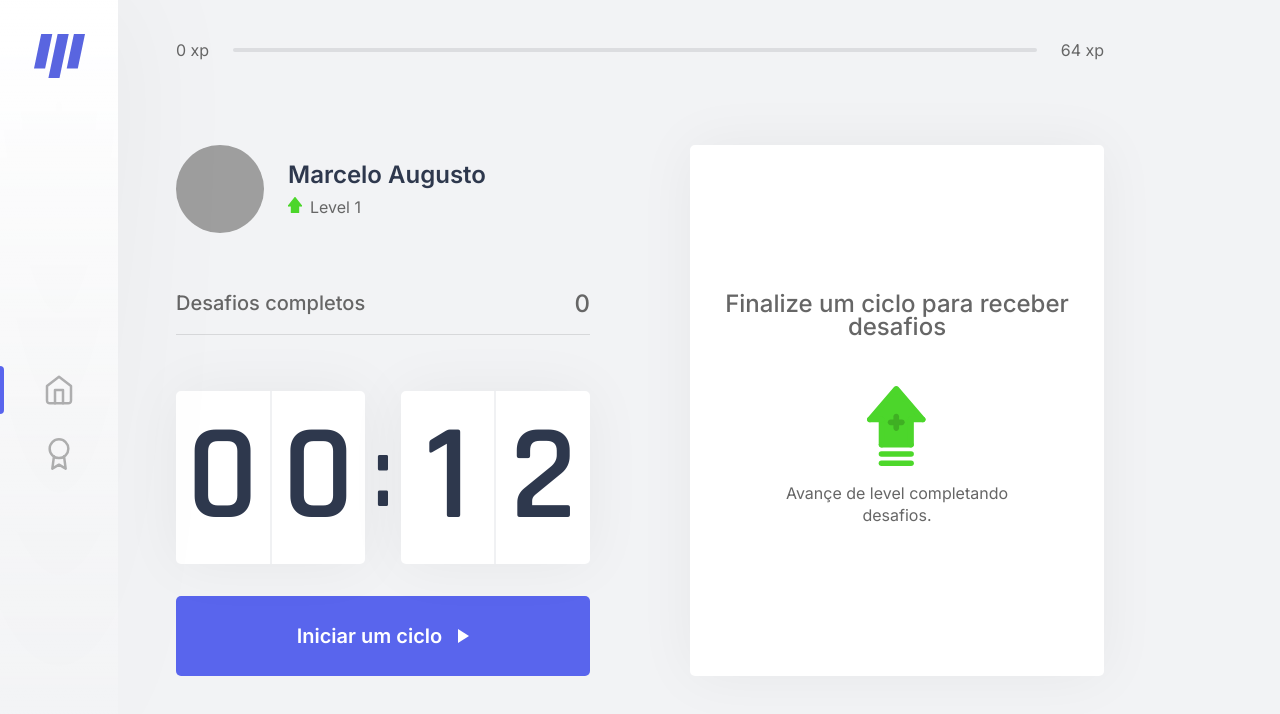
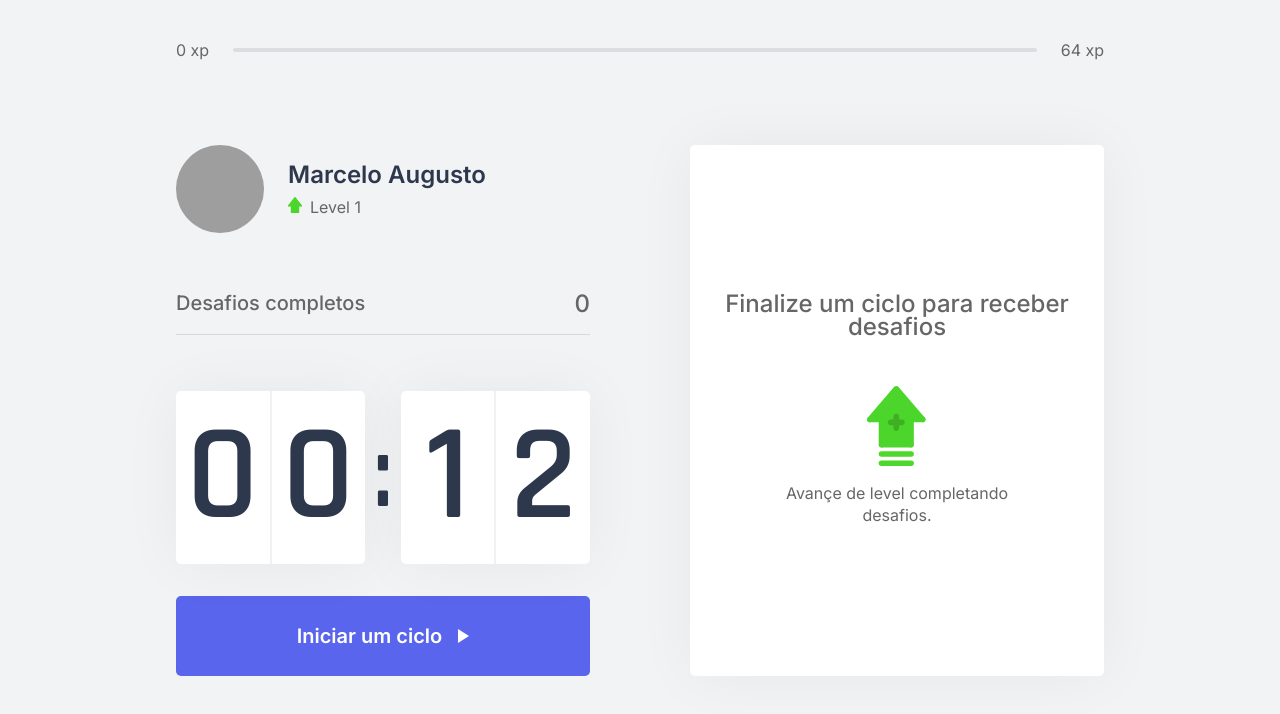
Before and after one commit to AugustoMarcelo/move.it, a Next.js app: page / in a window 1280 px wide. Shown: the top 714 px of the page. Built offline with nearby package versions, Linux system fonts and the light colour scheme; grey boxes are pictures that could not be loaded.

Commit message:
refactor: remove Sidebar to not show on login page

```diff
--- a/src/pages/_app.tsx
+++ b/src/pages/_app.tsx
@@ -1,12 +1,8 @@
-import { Sidebar } from '../components/Sidebar'
 import '../styles/globals.css'
 
 function MyApp({ Component, pageProps }) {
   return (
-    <>
-      <Sidebar />
-      <Component {...pageProps} />
-    </>
+    <Component {...pageProps} />
   )
 }
 
```
